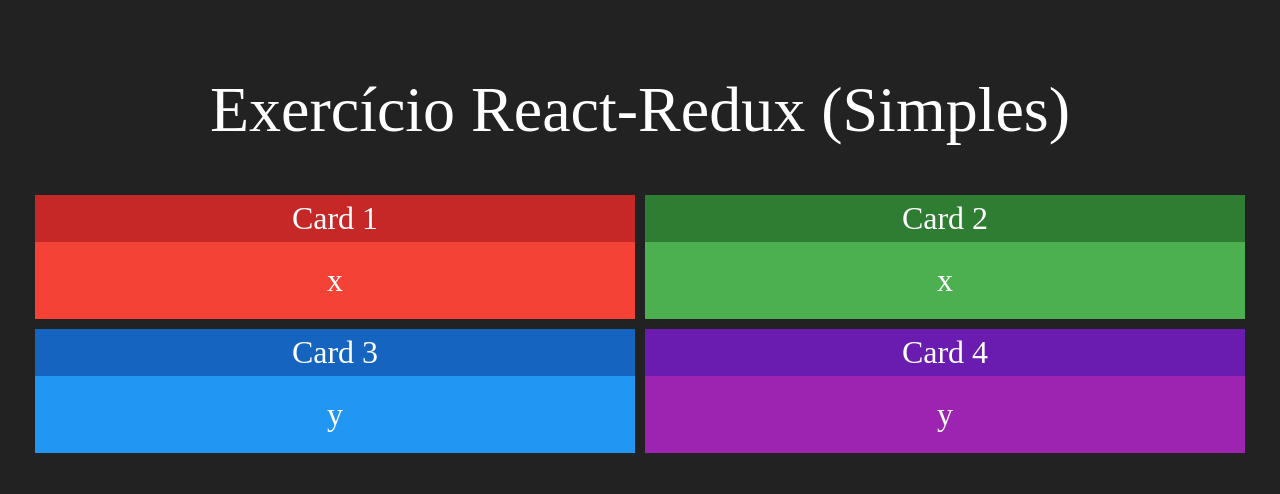
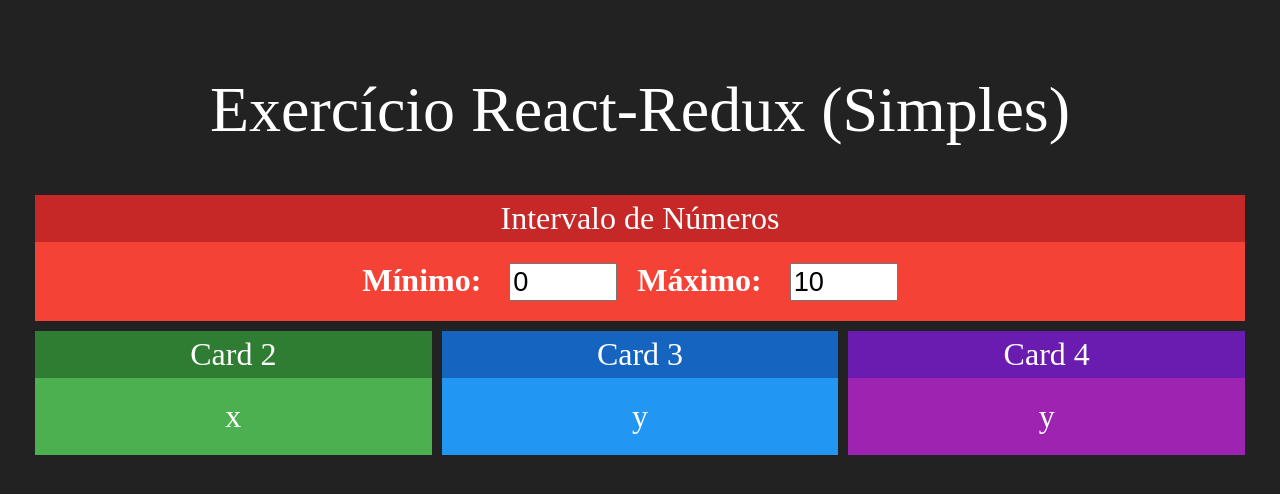
Before and after one commit to jpvieirah/Redux-Simples, a React (Create React App) app in the folder redux-simples/: page / in a window 1280 px wide. Shown: the top 494 px of the page. Built offline with nearby package versions, Linux system fonts and the light colour scheme.

Commit message:
Componente Intervalo

```diff
--- a/redux-simples/src/App.js
+++ b/redux-simples/src/App.js
@@ -1,16 +1,16 @@
 import './App.css';
 import Card from './components/Card';
+import Interval from './components/Interval';
 
 function App() {
   return (
     <div className="App" >
       <h1>Exercício React-Redux (Simples)</h1>
       <div className='linha'>
-      <Card title="Card 1" red> x </Card>
-      <Card title="Card 2" green> x </Card>
-
+      <Interval></Interval>
       </div>
       <div className='linha'>
+      <Card title="Card 2" green> x </Card>
       <Card title="Card 3" blue>  y </Card>
       <Card title="Card 4" purple>  y </Card>
 
--- /dev/null
+++ b/redux-simples/src/components/Interval.css
@@ -0,0 +1,6 @@
+.Interval input {
+    font-size: 1.7rem;
+    margin-left: 20px;
+    margin-right: 20px;
+    width: 100px;
+}
--- /dev/null
+++ b/redux-simples/src/components/Interval.jsx
@@ -0,0 +1,21 @@
+import "./Interval.css"
+import React from "react"
+import Card from './Card'
+
+
+export default props => {
+    return (
+        <Card title="Intervalo de Números" red>
+            <div className="Interval">
+            <span>
+                <strong>Mínimo: </strong>
+                <input type="number" value={0} readOnly/>
+            </span>
+            <span>
+                <strong>Máximo: </strong>
+                <input type="number" value={10} readOnly/>
+            </span>
+            </div>
+        </Card>
+    )
+}
```
